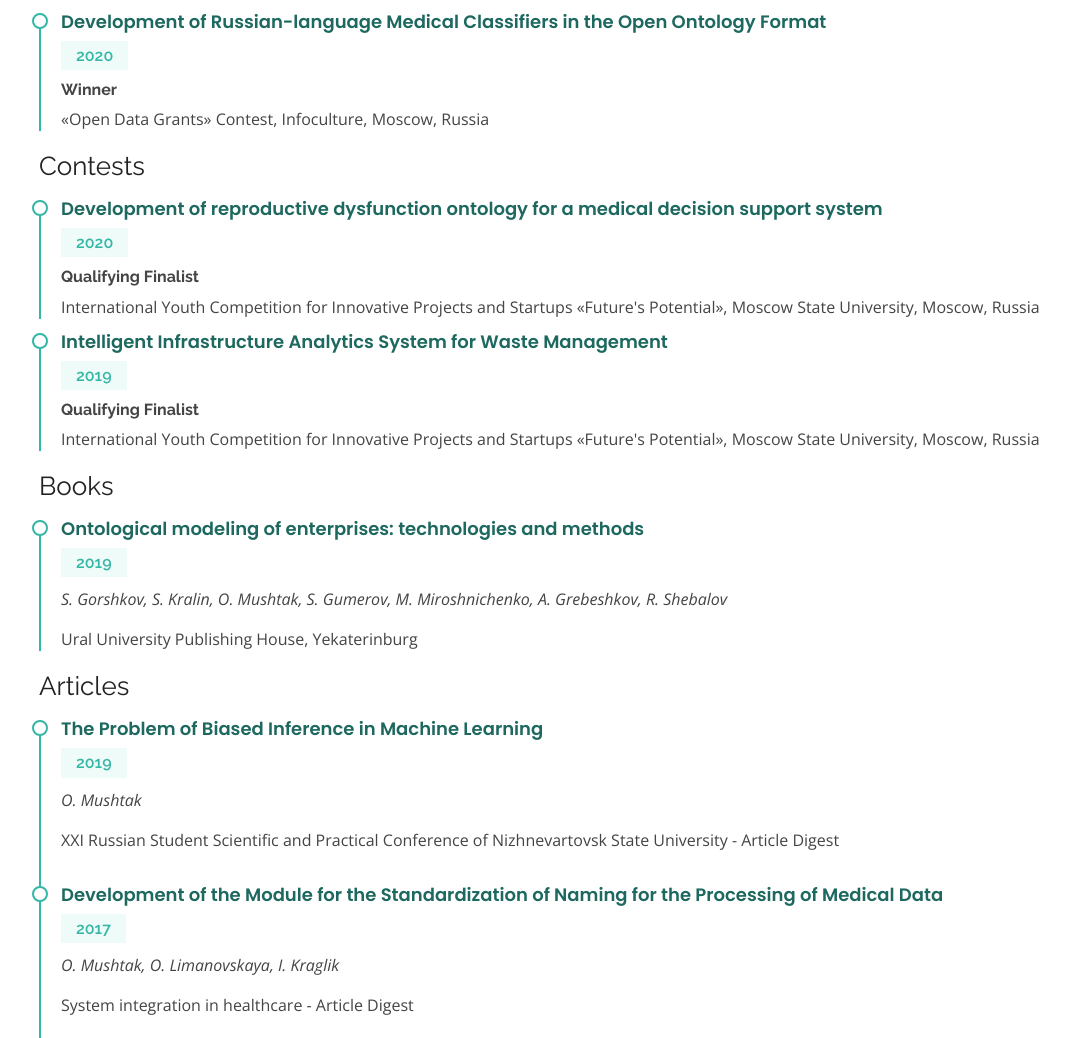
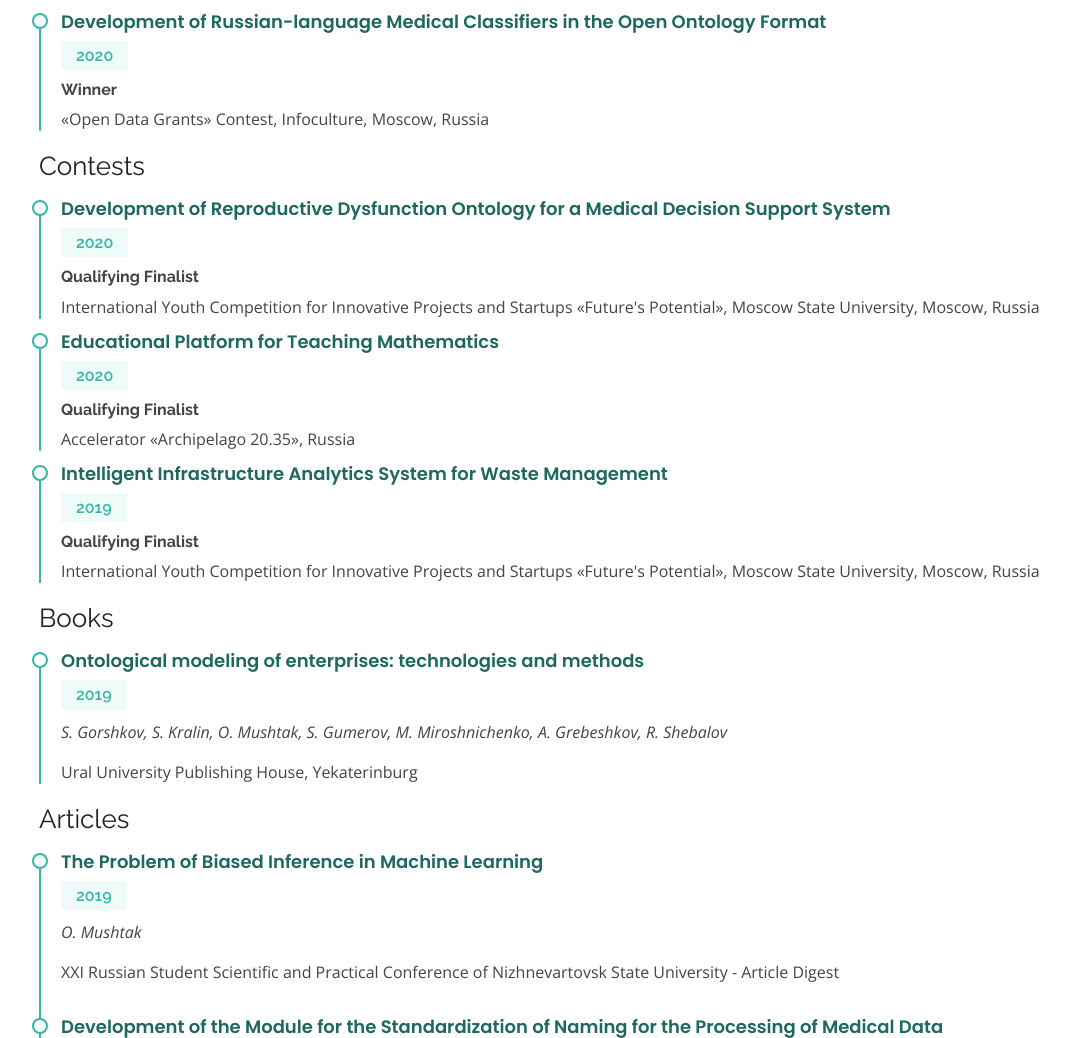
Before and after one commit to fecitpotentiam/fastapi_personal_website, a FastAPI app: page /research in a window 1280 px wide. Shown: the part 275-1313 px from the top of the page, without its empty margins (46-1116 px from the left). Run offline with FastAPI, Linux system fonts and the light colour scheme; some libraries are stand-ins or nearby versions.

Commit message:
Added recent contests

```diff
--- a/templates/research_experience.html
+++ b/templates/research_experience.html
@@ -27,10 +27,16 @@
 
                     <h3 class="resume-title">Contests</h3>
                     <div class="resume-item pb-0">
-                        <h4>Development of reproductive dysfunction ontology for a medical decision support system</h4>
+                        <h4>Development of Reproductive Dysfunction Ontology for a Medical Decision Support System</h4>
                         <h5>2020</h5>
                         <h6><b>Qualifying Finalist</b></h6>
                         <p>International Youth Competition for Innovative Projects and Startups «Future's Potential», Moscow State University, Moscow, Russia</p>
+                    </div>
+                    <div class="resume-item pb-0">
+                        <h4>Educational Platform for Teaching Mathematics</h4>
+                        <h5>2020</h5>
+                        <h6><b>Qualifying Finalist</b></h6>
+                        <p>Accelerator «Archipelago 20.35», Russia</p>
                     </div>
                     <div class="resume-item pb-0">
                         <h4>Intelligent Infrastructure Analytics System for Waste Management</h4>
```
